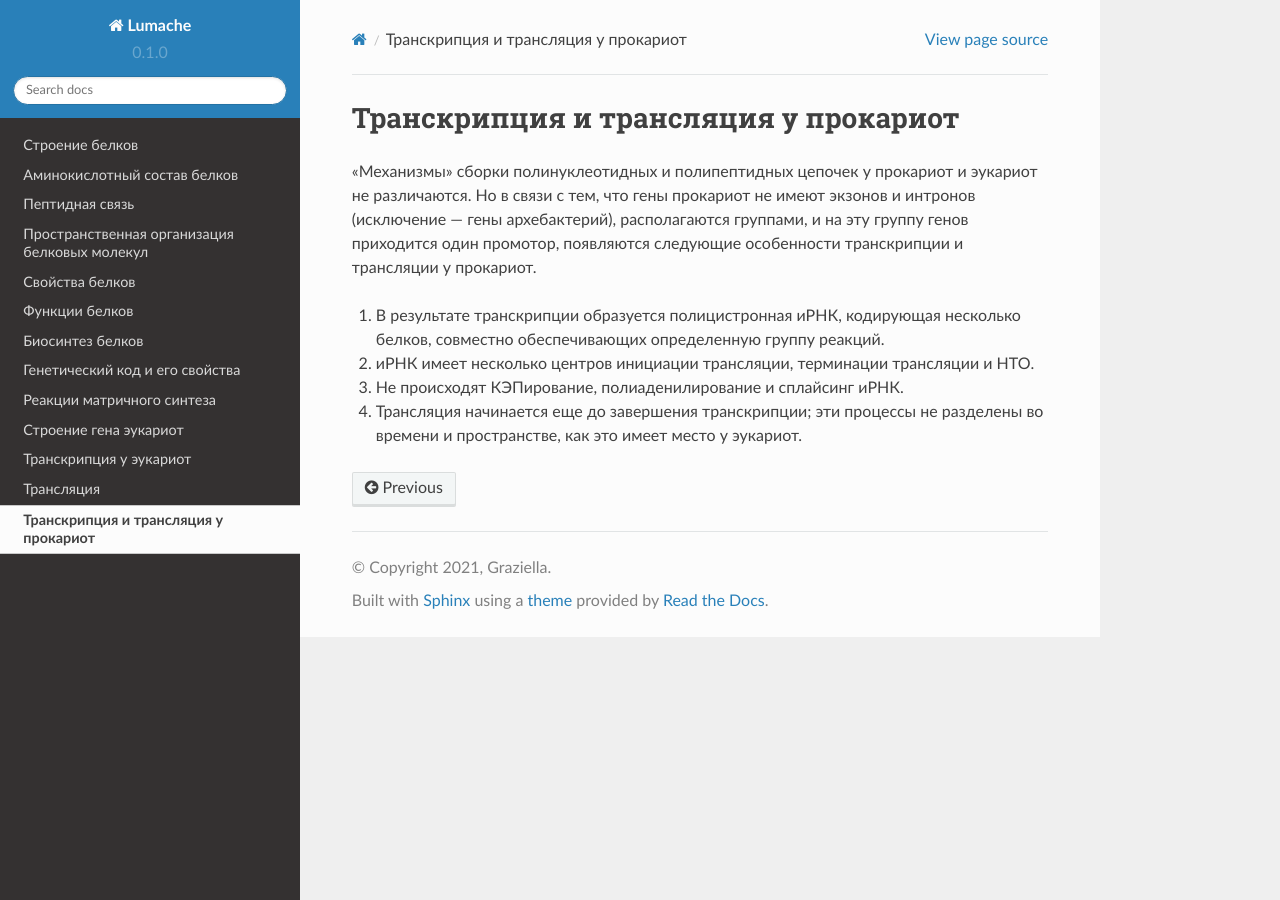
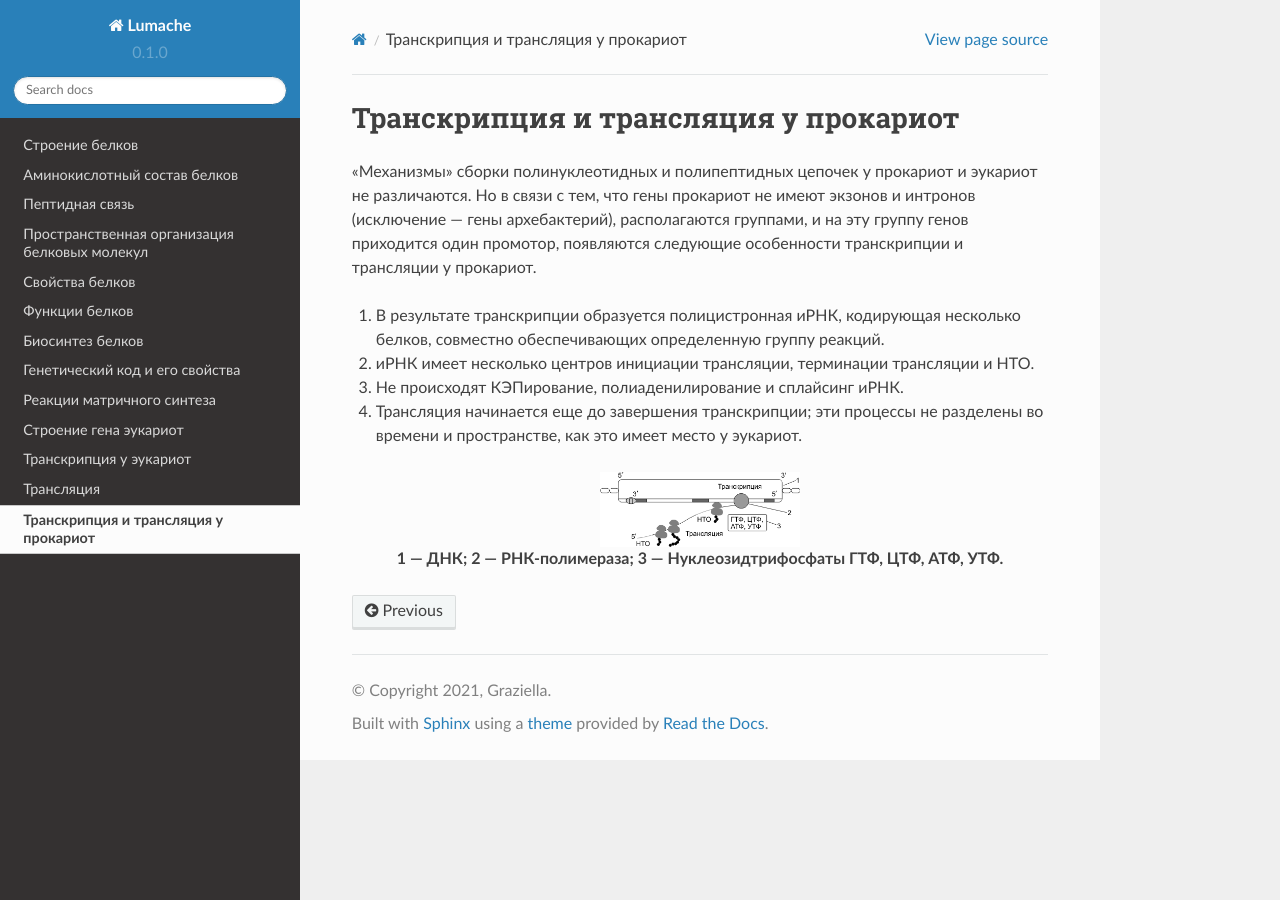
Before and after one commit to neptune2021/test_documentation, a Sphinx documentation site: the page built from docs/source/13.rst, in a window 1280 px wide. Built offline with Sphinx 7.4.7 and the Read the Docs theme 2.0.0, drawn with Linux system fonts in a browser that asks for light colours.

Commit message:
Update 13.rst

```diff
--- a/docs/source/13.rst
+++ b/docs/source/13.rst
@@ -10,4 +10,6 @@
 
 .. image:: img/image14.png
   :width: 200
-  :align: cente
+  :align: center
+
+.. centered:: 1 — ДНК; 2 — РНК-полимераза; 3 — Нуклеозидтрифосфаты ГТФ, ЦТФ, АТФ, УТФ.
```
